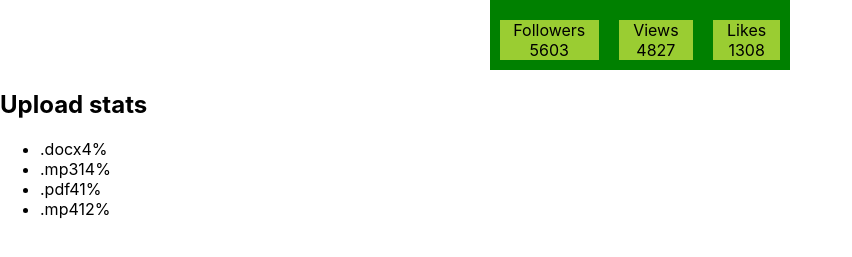
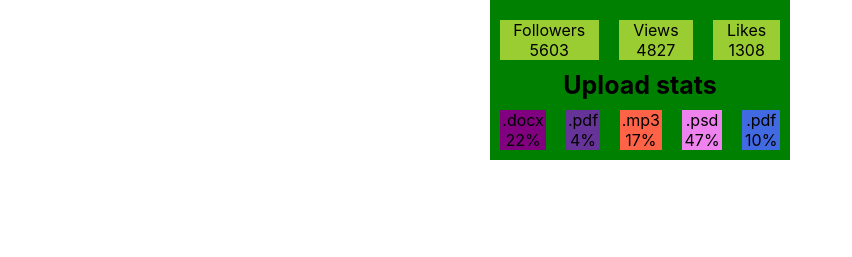
Before and after one commit to fenogen/goit-react-hw-01-components, a React (Create React App) app: page / in a window 1280 px wide. Shown: the part 371-628 px from the top of the page, without its empty margins (0-852 px from the left). Built offline with nearby package versions, Linux system fonts and the light colour scheme.

Commit message:
Компоннент - Statistic(ver.1.2)

```diff
--- a/src/App.js
+++ b/src/App.js
@@ -1,21 +1,14 @@
-
 import './App.css';
 import Profile from './components/Profile/Profile';
-import Statistics from './components/Statistics/Statistics'
+import Statistics from './components/Statistics/Statistics';
 
-import userInfo from './database/user.json'
-import statistic from './database/statistical-data.json'
-console.log(statistic)
-
+import userInfo from './database/user.json';
 
 function App() {
   return (
     <div>
-      <Profile
-        key={userInfo.tag}
-        {...userInfo}
-      />
-      <Statistics/>
+      <Profile {...userInfo}/>            {/*высыпали все свойства*/}
+      <Statistics title="Upload stats" /> {/*Рендер по условию*/}
     </div>
   );
 }
--- a/src/components/Profile/Profile.js
+++ b/src/components/Profile/Profile.js
@@ -1,16 +1,12 @@
-import React from 'react'
-import style from './Profile.module.css'
-import PropTypes from 'prop-types'
+import React from 'react';
+import style from './Profile.module.css';
+import PropTypes from 'prop-types';
 
-
-const Profile = ({ name, tag, location, avatar, stats}) => {
-    return(
+const Profile = ({ name, tag, location, avatar, stats }) => {
+  return (
     <div className={style.profile}>
       <div className={style.description}>
-                <img
-                    src={avatar}
-                    alt="Аватар пользователя"
-                    className={style.avatar} />
+        <img src={avatar} alt="Аватар пользователя" className={style.avatar} />
         <p className={style.name}>{name}</p>
         <p className="tag">@{tag}</p>
         <p className="location">{location}</p>
@@ -18,30 +14,31 @@ const Profile = ({ name, tag, location, avatar, stats}) => {
       <ul className={style.stats}>
         <li className={style.item}>
           <span className="label">Followers</span>
-                    <span className="quantity">{stats['followers']}</span>
+          <span className="quantity">{stats.followers}</span>
         </li>
         <li className={style.item}>
           <span className="label">Views</span>
-                    <span className="quantity">{stats['views']}</span>
+          <span className="quantity">{stats.views}</span>
         </li>
         <li className={style.item}>
           <span className="label">Likes</span>
-                    <span className="quantity">{stats['likes']}</span>
+          <span className="quantity">{stats.likes}</span>
         </li>
       </ul>
     </div>
-        )
-}
+  );
+};
 
 Profile.defaultProps = {
-    avatar: "https://www.flaticon.com/svg/static/icons/svg/3135/3135715.svg",
-}
+  avatar: 'https://www.flaticon.com/svg/static/icons/svg/3135/3135715.svg',
+};
 
 Profile.prototype = {
   name: PropTypes.string.isRequired,
   tag: PropTypes.string.isRequired,
   location: PropTypes.string.isRequired,
   stats: PropTypes.objectOf(PropTypes.number).isRequired,
-}
+  avatar: PropTypes.string
+};
 
-export default Profile
+export default Profile;
--- a/src/components/Statistics/Statistics.js
+++ b/src/components/Statistics/Statistics.js
@@ -1,34 +1,32 @@
 import React from 'react'
-import PropTypes from 'prop-types'
+import style from './Statistics.module.css'
 
-const Statistics = props => {
+import Template from './Template'
+import statistic from '../../database/statistical-data.json'
+console.log(statistic.label)
+
+
+const colors = ['purple','rebeccapurple','tomato', 'violet', 'royalblue']
+
+const Statistics = ({title}) => {
+
     return (
-        <section className="statistics">
-            <h2 className="title">Upload stats</h2>
-            <ul className="stat-list">
-                <li className="item">
-                    <span className="label">.docx</span>
-                    <span className="percentage">4%</span>
-                </li>
-                <li className="item">
-                    <span className="label">.mp3</span>
-                    <span className="percentage">14%</span>
-                </li>
-                <li className="item">
-                    <span className="label">.pdf</span>
-                    <span className="percentage">41%</span>
-                </li>
-                <li className="item">
-                    <span className="label">.mp4</span>
-                    <span className="percentage">12%</span>
-                </li>
+        <section className={style.statistics}>
+
+            {title && <h2 className={style.title}>{title}</h2>}   {/*Рендер по условию*/}
+
+            <ul className={style.stat__list}>
+
+            {statistic.map((item, idx) => (
+            <Template
+            key={item.id}
+            title={item.label}
+            stats={item.percentage}
+            option={colors[idx]}/>))
+            }
             </ul>
         </section>
     )
 }
 
-Statistics.propTypes = {
-
-}
-
 export default Statistics
--- a/src/components/Statistics/Statistics.module.css
+++ b/src/components/Statistics/Statistics.module.css
@@ -0,0 +1,39 @@
+.statistics{
+    width: 300px;
+    margin-left: auto;
+    margin-right: auto;
+    background-color: green;
+}
+
+.title{
+    font-weight: bold;
+    font-size: 25px;
+    text-align: center;
+    margin: 0px;
+    padding: 0px;
+}
+
+.stat__list{
+    display: flex;
+    padding: 0px;
+    margin: 0px;
+    /* margin-left: -10px; */
+}
+
+.item {
+    list-style: none;
+    display: flex;
+    flex-wrap: wrap;
+    justify-content: center;
+    width: 100;
+    margin: 10px;
+    text-align: center;
+}
+
+/* .label{
+
+}
+
+.percentage{
+
+} */
--- /dev/null
+++ b/src/components/Statistics/Template.js
@@ -0,0 +1,20 @@
+import React from 'react';
+import style from './Statistics.module.css';
+import PropTypes from 'prop-types';
+
+const Template = ({ title, stats, option }) => {
+  return (
+    <li className={style.item} style={{ backgroundColor: option }}>
+      <span className="label">{title}</span>
+      <span className="percentage">{stats}%</span>
+    </li>
+  );
+};
+
+Template.propTypes = {
+  title: PropTypes.string,
+  stats: PropTypes.number.isRequired,
+  option: PropTypes.string,
+};
+
+export default Template;
```
Also changed, not shown: 1 other file (tests, documents, lock files or other folders). Lines whose indentation alone changed are shown as unchanged.
